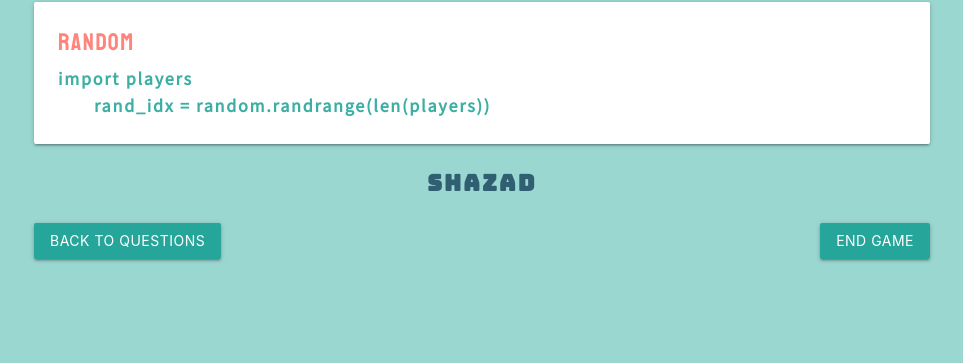
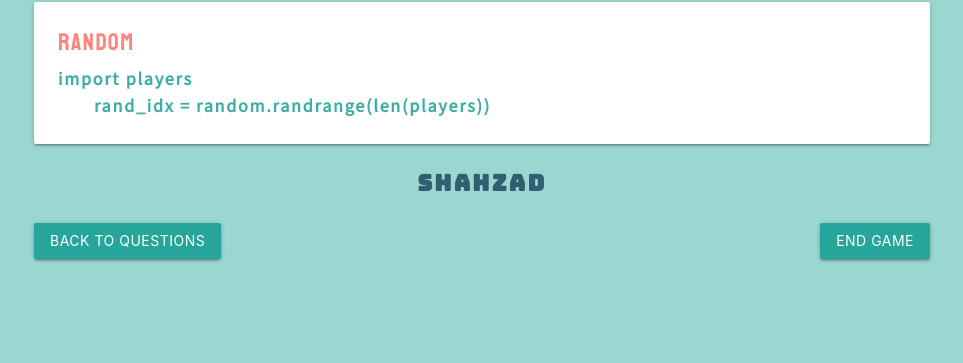
Before and after one commit to crystadavis1119/CodeDrink, a Django app: page /game/ in a window 1280 px wide, after a click that opens the changed part. Shown: the part 198-561 px from the top of the page, without its empty margins (158-1121 px from the left). Run offline with Django 3.2, Linux system fonts and the light colour scheme; data that the repository does not hold is empty.

Commit message:
fixing haydens spelling

```diff
--- a/main_app/templates/game.html
+++ b/main_app/templates/game.html
@@ -44,7 +44,7 @@
         <div class="card-content" id="card-font">
             <span class="card-title">Feeling Blue?</span>
             <p>for player in players</p>
-            <p class="second-line">if player.color != Blue</p>
+            <p class="second-line">if player.color != blue</p>
         </div>
     </a>
 </div>
@@ -85,7 +85,7 @@
     </a>
 </div>
 <div class="center" id="a4" style="display: none">
-    <p class="animated lightSpeedIn slow" id="player-drink-font"> Shazad  </p>
+    <p class="animated lightSpeedIn slow" id="player-drink-font"> Shahzad  </p>
     {% comment %} totally not hacked for grades {% endcomment %}
 </div>
 
```
